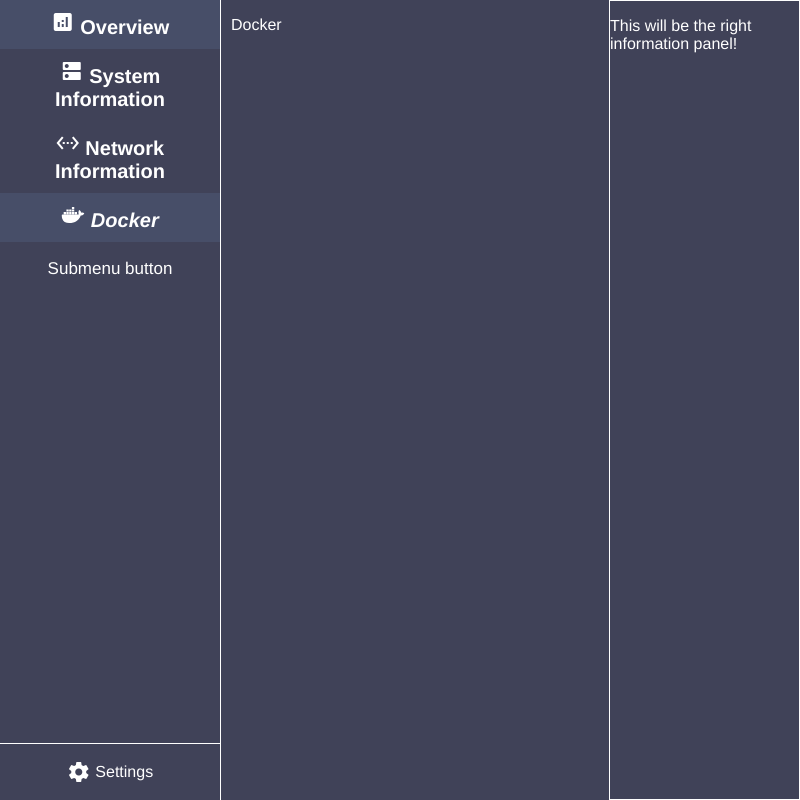
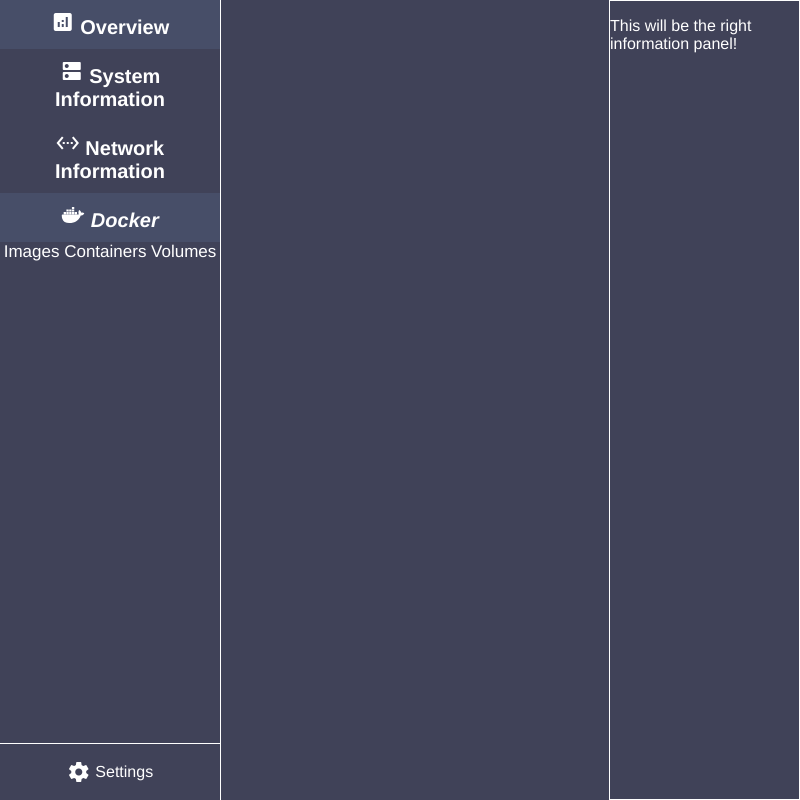
Before and after one commit to alicethefemme/nea-client, an Electron app: page index.html in a window 800 px wide. Both pictures are taken after a click on the element "Docker". Drawn offline with nearby package versions, Linux system fonts and the light colour scheme.

Commit message:
Added the hover functionality to the sidebar-sub-buttons. Just implementing them to have a section of the content which they link to.

```diff
--- a/index.html
+++ b/index.html
@@ -18,7 +18,12 @@
     </div>
     <div id="sidebar-system-information-submenu" class="sidebar-sub-button">
         <!-- Submenu buttons for System Information -->
-        <p> Submenu button </p>
+        <div id="sidebar-system-information-hardware-button">
+            <span> Hardware </span>
+        </div>
+        <div id="sidebar-system-information-processes-button">
+            <span> System Processes </span>
+        </div>
     </div>
     <div id="sidebar-network-information-button" class="sidebar-button">
         <span class="material-icons">settings_ethernet</span><span> Network Information </span>
@@ -37,7 +42,9 @@
     </div>
     <div id="sidebar-docker-submenu" class="sidebar-sub-button">
         <!-- Submenu buttons for Docker -->
-        <p> Submenu button </p>
+        <span> Images </span>
+        <span> Containers </span>
+        <span> Volumes </span>
     </div>
     <div id="sidebar-settings-button">
         <div style="display: block; text-align: center;">
--- a/renderer.js
+++ b/renderer.js
@@ -33,30 +33,28 @@ window.onload = () => {
     };
     const extendedSidebarButtons = {...sidebarButtons, 'sidebar-settings-button': null};
 
-// Apply a mouseover and mouseout function to all the items in the sidebar, so that they highlight. Change title on active.
+    // Apply a mouseover and mouseout function to all the items in the sidebar, so that they highlight. Change title on active.
     for (let child of document.getElementById('sidebar').children) { // For all the children in the sidebar.
         child.onmouseover = function () {
-            if (!child.className.includes('active') && (Object.keys(extendedSidebarButtons).includes(child.id) || Object.values(sidebarButtons).includes(child.id))) { // If there is not an active class applied, and it belongs to the submenu buttons
-                child.setAttribute('class', `${child.className} hover`); // Add the hover effect.
+            if (!child.className.includes('active') && Object.keys(extendedSidebarButtons).includes(child.id)) { // If there is not an active class applied, and it belongs to the submenu buttons
+                child.className = `${child.className} hover`; // Add hover to the classes.
             }
         };
         child.onmouseout = function () {
-            if (!child.className.includes('active') && (Object.keys(extendedSidebarButtons).includes(child.id) || Object.values(sidebarButtons).includes(child.id))) { // If there is not an active class applied, and it belongs to the submenu buttons
+            if (!child.className.includes('active') && Object.keys(extendedSidebarButtons).includes(child.id)) { // If there is not an active class applied, and it belongs to the submenu buttons
                 child.setAttribute('class', child.className.replace('hover', '')) // Remove the hover class
             }
         };
         child.onclick = function () {
-            if (child.id === 'sidebar-settings-button') {
-                window.electron.send('load-settings'); // Load the settings window.
+            if (child.id === 'sidebar-settings-button') { // Load the settings window on button press.
+                window.electron.send('load-settings');
             }
             if (Object.keys(sidebarButtons).includes(child.id)) { // Check that it belongs to the submenu buttons.
 
                 // Remove the active from the button.
                 let prevActive = document.getElementById(active);
-                prevActive.setAttribute('class', prevActive.className
-                    .replace('active', '')
-                    .replace('hover', '')); // Get rid of the active and the hover classes.
-                document.getElementById(sidebarReplace(prevActive.id)).style.display = 'none'; // Hide its menu
+                prevActive.className = prevActive.className.replace('active', '').replace('hover', ''); // Remove the hover and active classes.
+                document.getElementById(sidebarReplace(prevActive.id)).style.display = 'none'; // Hide the content connected to it.
 
                 // Get the submenu buttons for the previously active selection and hide them.
                 if (sidebarButtons[prevActive.id] !== null) {
@@ -64,20 +62,31 @@ window.onload = () => {
                 }
 
                 // Add the active to the new button.
-                child.setAttribute('class', `${child.className} active`);
+                child.className = `${child.className} active`;
                 active = child.id;
-
-                // Update main display
-                document.getElementById(sidebarReplace(active)).style.display = 'block'; // Show the menu.
-                document.title = titles[sidebarReplace(active)]; // Set the new title.
 
                 // Show the new submenu buttons.
                 if (sidebarButtons[active] !== null) {
                     document.getElementById(sidebarButtons[active]).style.display = 'block';
                 }
+                // Update main display
+                document.title = titles[sidebarReplace(active)]; // Set the new title.
             }
         }
     }
+
+    // Apply a mouseover, mouseout and click function to all the items in the sidebar submenus
+    for (let submenuContainer of document.getElementsByClassName('sidebar-sub-button')) {
+        for (let child of submenuContainer.children) {
+            child.onmouseover = function () {
+                child.className = `${child.className} hover`
+            };
+            child.onmouseout = function () {
+                child.className = child.className.replace('hover', '')
+            };
+        }
+    }
+
 
     const myChart = new Chart(document.getElementById('overview-cpu').getContext('2d'), { // Create a new chart and provide it the 2D context of the chart object in HTML.
         type: 'line',
--- a/styles/index.css
+++ b/styles/index.css
@@ -85,9 +85,11 @@ body {
     display: none;
     font-size: 17px;
     font-weight: normal;
+    text-align: center;
+}
 
-    vertical-align: center;
-    text-align: center;
+.sidebar-sub-button div {
+    padding: 5px;
 }
 
 /*.sidebar-sub-button {*/
```
